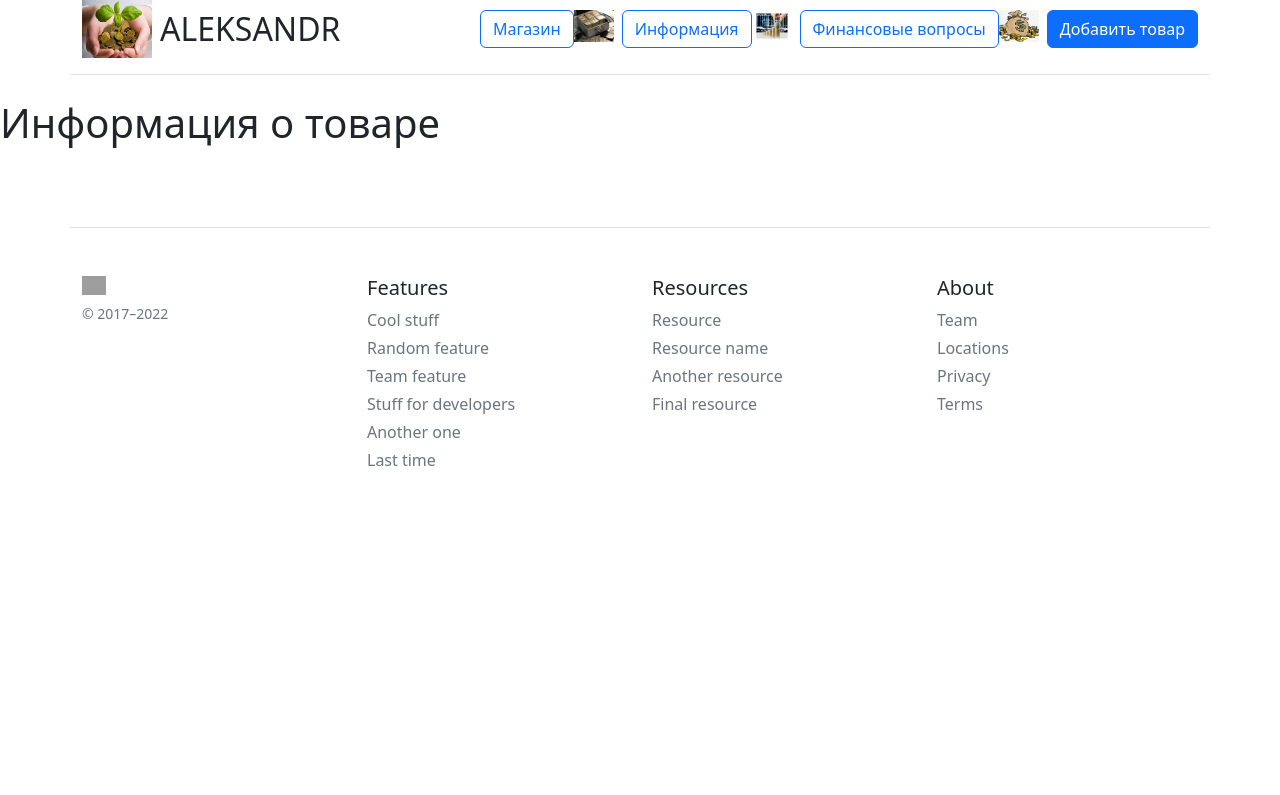
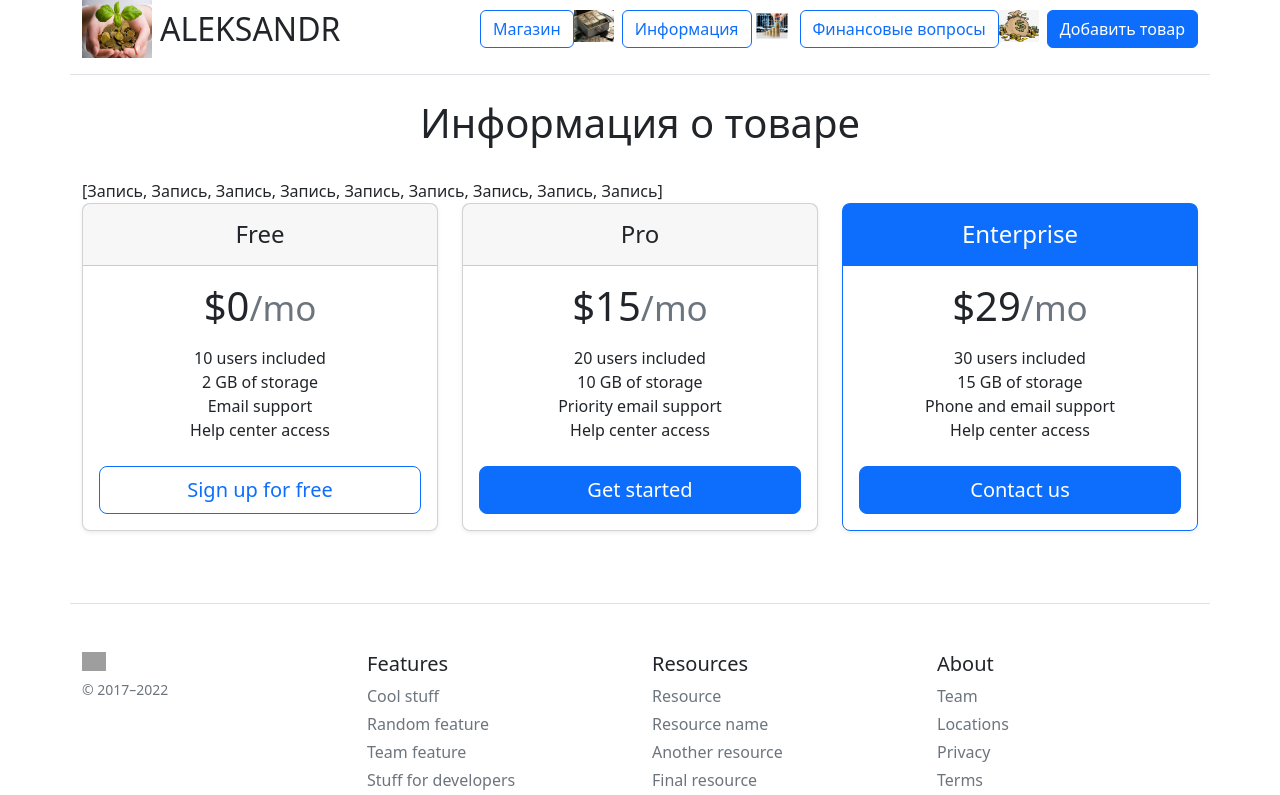
Before and after one commit to Zemlianik/shoponline, a Flask app: page /about in a window 1280 px wide. Shown: the top 795 px of the page. Before the commit the page ends 466 px from the top, so only its background shows below. Run offline with Flask 2, Linux system fonts and the light colour scheme; data comes from the database, SQL or seed files in the repository; both versions use the stored data as it was after the commit; grey boxes are pictures that could not be loaded.

Commit message:
добавил в функцию вывод информации
в def about:

```diff
--- a/app.py
+++ b/app.py
@@ -9,13 +9,13 @@ db=SQLAlchemy(app)
 class Item(db.Model):
     id= db.Column(db.Integer, primary_key=True)
     title=db.Column(db.String(150), nullable=False)
-    price=db.Column(db.Integer)
+    price=db.Column(db.Integer,nullable=False)
     isActive=db.Column(db.Boolean,default=True)
     image=0
     grade=db.Column(db.String(200), nullable=False)
 
     def __repr__(self):
-        return 'self.title'
+        return 'Запись'
 
 
 
@@ -25,7 +25,8 @@ def index():
 
 @app.route('/about')
 def about():
-    return render_template('about.html')
+    items=Item.query.order_by(Item.price).all()
+    return render_template('about.html',data=items)
 
 @app.route('/create')
 def create():
--- a/templates/about.html
+++ b/templates/about.html
@@ -6,13 +6,11 @@
 {% endblock %}
 
 {% block body %}
-
+  <div class="text-center">
   <h1>Информация о товаре</h1><br>
-
-
-<div class="container card-desk mb-3">
-  {% for el in data %}
-  <main>
+  </div>
+    <main class="container">
+      {{data}}
     <div class="row row-cols-1 row-cols-md-3 mb-3 text-center">
       <div class="col">
         <div class="card mb-4 rounded-3 shadow-sm">
@@ -67,7 +65,5 @@
       </div>
     </div>
   </main>
-  {% endfor %}
-</div>
 
 {% endblock %}
```
Also changed, not shown: shop.db.
